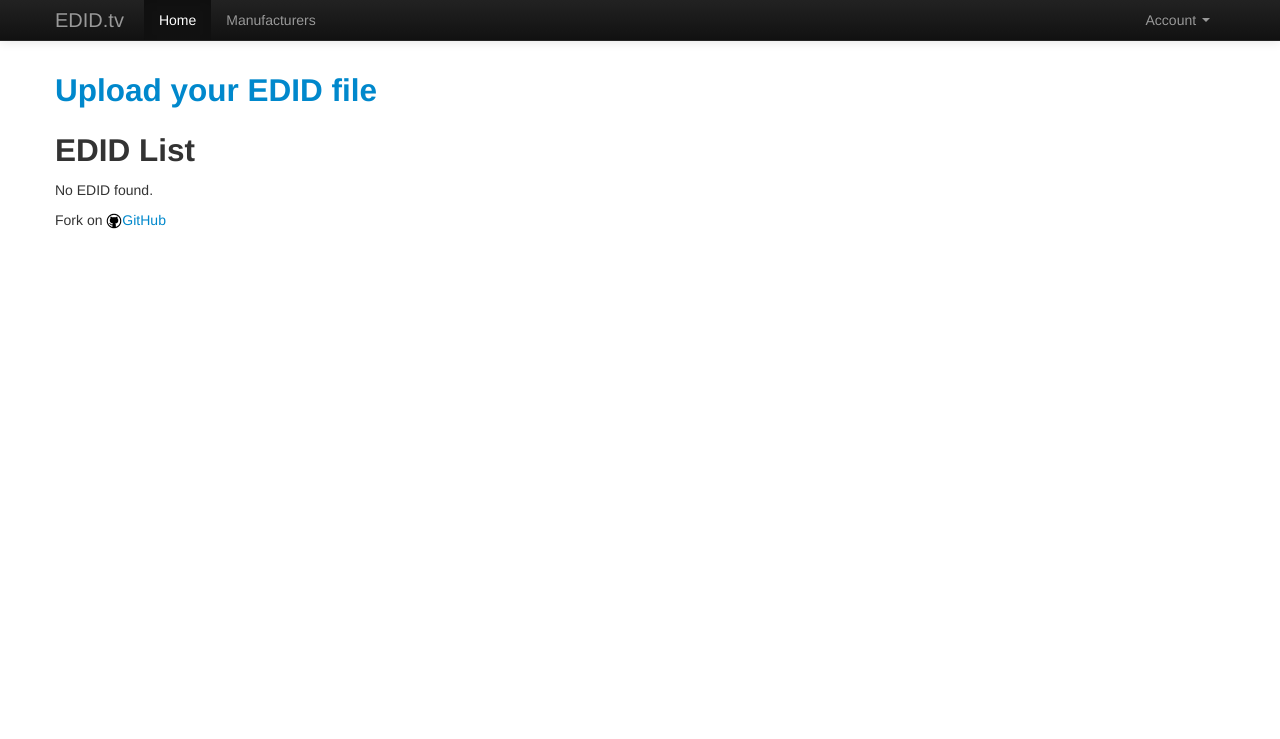
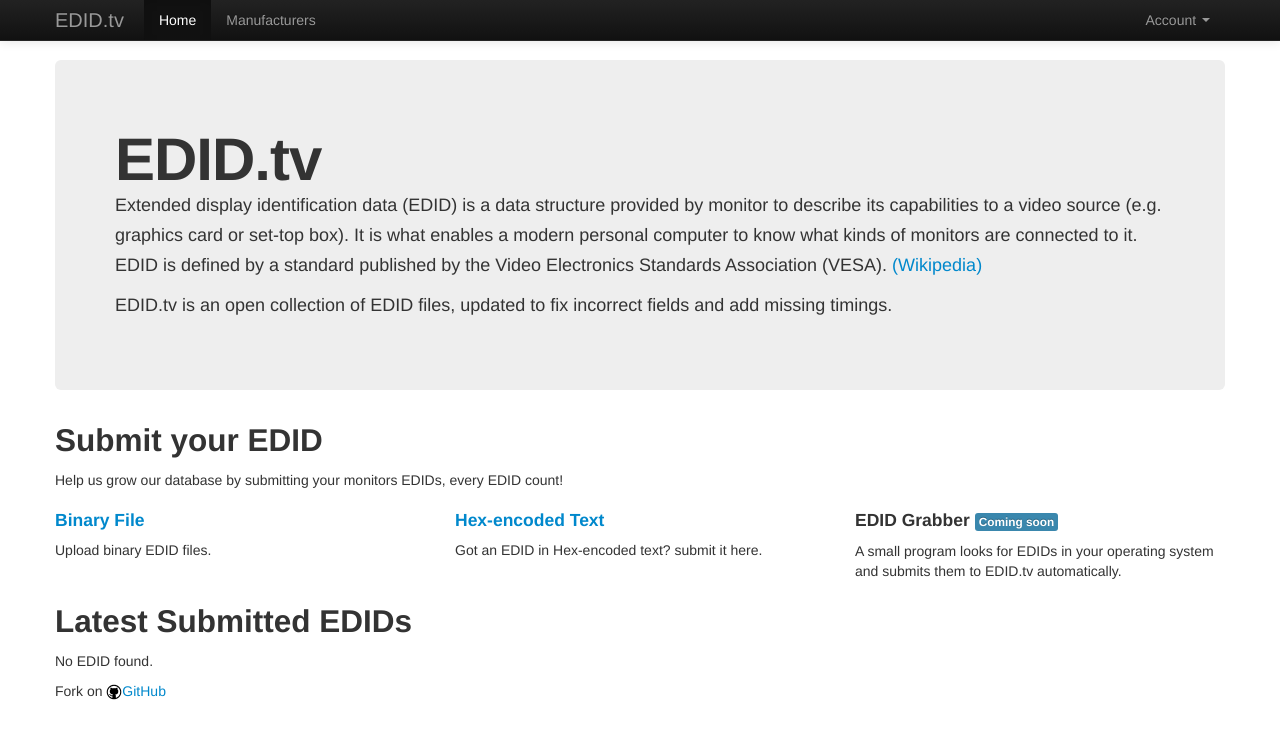
Before and after one commit to timvideos/edid.tv, a Django app: page / in a window 1280 px wide. Shown: the top 739 px of the page. Run offline with Django 3.2, Linux system fonts and the light colour scheme; data that the repository does not hold is empty; some libraries are stand-ins or nearby versions.

Commit message:
Update uploading interface. Update index page and limit EDID list to latest 10. Update templates.

```diff
--- a/frontend/selenium_tests/test_update.py
+++ b/frontend/selenium_tests/test_update.py
@@ -25,7 +25,7 @@
         # Update timing and submit form
         self.browser.find_element_by_id('id_refresh_rate').clear()
         self.browser.find_element_by_id('id_refresh_rate').send_keys('120')
-        self.browser.find_element_by_id('submit-id-submit').click()
+        self.browser.find_element_by_id('submit-id-submit').submit()
 
         # Check we got redirected to EDID update page
         self.assertEqual(self.browser.current_url, edid_update_url)
@@ -33,7 +33,7 @@
         # Update EDID and submit form
         self.browser.find_element_by_link_text('Monitor Range Limits').click()
         self.browser.find_element_by_id('id_monitor_range_limits').click()
-        self.browser.find_element_by_id('submit-id-submit').click()
+        self.browser.find_element_by_id('submit-id-submit').submit()
 
         # Check we got redirected to EDID detail page
         self.assertEqual(self.browser.current_url, edid_detail_url)
@@ -52,7 +52,7 @@
         self.browser.find_element_by_id('revision-1-revert-link').click()
 
         # Confirm revert action
-        self.browser.find_element_by_id('revert-id-revert').click()
+        self.browser.find_element_by_id('revert-id-revert').submit()
 
         # Check we got redirected to EDID detail page
         self.assertEqual(self.browser.current_url, edid_detail_url)
--- a/frontend/selenium_tests/test_upload.py
+++ b/frontend/selenium_tests/test_upload.py
@@ -39,15 +39,13 @@
         edid_file = self.create_temp_file(edid_binary)
         edid_file.close()
 
-        self.browser.get("%s/edid/upload" % self.live_server_url)
+        self.browser.get("%s/edid/upload/binary" % self.live_server_url)
 
         self.browser.find_element_by_id('id_edid_file')\
                     .send_keys(edid_file.name)
 
         # Submit upload form
-        self.browser.find_element_by_id('upload-id-upload').click()
-
-        self.browser.implicitly_wait(30)
+        self.browser.find_element_by_id('upload-id-upload').submit()
 
         # Check we got redirected to EDID detail page
         self.assertEqual(self.browser.current_url,
--- a/frontend/urls.py
+++ b/frontend/urls.py
@@ -11,13 +11,14 @@
         name='manufacturer-detail'),
 
     # EDID
-    url(r'^edid/upload/$', views.EDIDUpload.as_view(), name='edid-upload'),
-    url(r'^edid/upload_text/$', views.EDIDTextUpload.as_view(),
-        name='edid-upload-text'),
     url(r'^edid/(?P<pk>\d+)/$', views.EDIDDetailView.as_view(),
         name='edid-detail'),
     url(r'^edid/(?P<pk>\d+)/update/$', views.EDIDUpdate.as_view(),
         name='edid-update'),
+    url(r'^edid/upload/binary/$', views.EDIDBinaryUpload.as_view(),
+        name='edid-upload-binary'),
+    url(r'^edid/upload/text/$', views.EDIDTextUpload.as_view(),
+        name='edid-upload-text'),
 
     # EDID Revisions
     url(r'^edid/(?P<edid_pk>\d+)/revision/$', views.EDIDRevisionList.as_view(),
--- a/frontend/views.py
+++ b/frontend/views.py
@@ -88,10 +88,17 @@
 
         return context
 
+    def get_queryset(self):
+        queryset = super(EDIDList, self).get_queryset()
 
-class EDIDUpload(FormView):
+        queryset = queryset.order_by('-created')[:10]
+
+        return queryset
+
+
+class EDIDBinaryUpload(FormView):
     form_class = EDIDUploadForm
-    template_name = 'frontend/edid_upload.html'
+    template_name = 'frontend/edid_upload_binary.html'
 
     def form_valid(self, form):
         # Create EDID entry
@@ -118,7 +125,7 @@
 
 class EDIDTextUpload(FormView):
     form_class = EDIDTextUploadForm
-    template_name = 'frontend/edid_text_upload.html'
+    template_name = 'frontend/edid_upload_text.html'
 
     def __init__(self):
         super(EDIDTextUpload, self).__init__()
--- a/templates/frontend/edid_detail.html
+++ b/templates/frontend/edid_detail.html
@@ -30,7 +30,6 @@
 
   {% if edid.is_revision %}
     <div class="alert alert-block alert-info">
-      <button type="button" class="close" data-dismiss="alert">&times;</button>
       <h4>This is an old revision!</h4>
       It is provided for archival purposes. You may want to check <a href="{% url 'edid-detail' edid.pk %}">latest updated revision</a> or go back to <a href="{% url 'edid-revision-list' edid.pk %}">revisions list</a>.
     </div>
@@ -38,6 +37,8 @@
     <p>
     {% if user.is_authenticated %}
       <a class="btn" href="{% url 'edid-update' edid.pk %}"><i class="icon-edit"></i> Update</a>
+    {% else %}
+      <a class="btn disabled" href="#" data-toggle="tooltip" title="Registration is required to make changes."><i class="icon-edit"></i> Update</a>
     {% endif %}
       <a class="btn" href="{% url 'edid-revision-list' edid.pk %}">Revisions</a>
     </p>
--- a/templates/frontend/edid_list.html
+++ b/templates/frontend/edid_list.html
@@ -4,10 +4,33 @@
 {% block content %}
 <div class="row">
   <div class="span12">
-    <h2><a href="{% url 'edid-upload' %}">Upload your EDID file</a></h2>
+    <div class="hero-unit">
+      <h1>EDID.tv</h1>
+      <p>Extended display identification data (EDID) is a data structure provided by monitor to describe its capabilities to a video source (e.g. graphics card or set-top box). It is what enables a modern personal computer to know what kinds of monitors are connected to it. EDID is defined by a standard published by the Video Electronics Standards Association (VESA). <a href="http://en.wikipedia.org/wiki/Extended_display_identification_data">(Wikipedia)</a></p>
+      <p>EDID.tv is an open collection of EDID files, updated to fix incorrect fields and add missing timings.</p>
+    </div>
+
+    <h2>Submit your EDID</h2>
+    <p>Help us grow our database by submitting your monitors EDIDs, every EDID count!</p>
+
+    <div class="row">
+      <div class="span4">
+        <h4><a href="{% url 'edid-upload-binary' %}">Binary File</a></h4>
+        <p>Upload binary EDID files.</p>
+      </div>
+      <div class="span4">
+        <h4><a href="{% url 'edid-upload-text' %}">Hex-encoded Text</a></h4>
+        <p>Got an EDID in Hex-encoded text? submit it here.</p>
+      </div>
+      <div class="span4">
+        <h4>EDID Grabber <span class="label label-info">Coming soon</span></h4>
+        <p>A small program looks for EDIDs in your operating system and submits them to EDID.tv automatically.</p>
+      </div>
+    </div>
   </div>
+
   <div class="span12">
-    <h2>EDID List</h2>
+    <h2>Latest Submitted EDIDs</h2>
 
     {% include 'frontend/edid_table.html' %}
   </div>
```
Also changed, not shown: frontend/django_tests/test_views.py (+6 -6 lines), templates/frontend/edid_upload_binary.html (renamed from templates/frontend/edid_upload.html), templates/frontend/edid_upload_text.html (renamed from templates/frontend/edid_text_upload.html).
